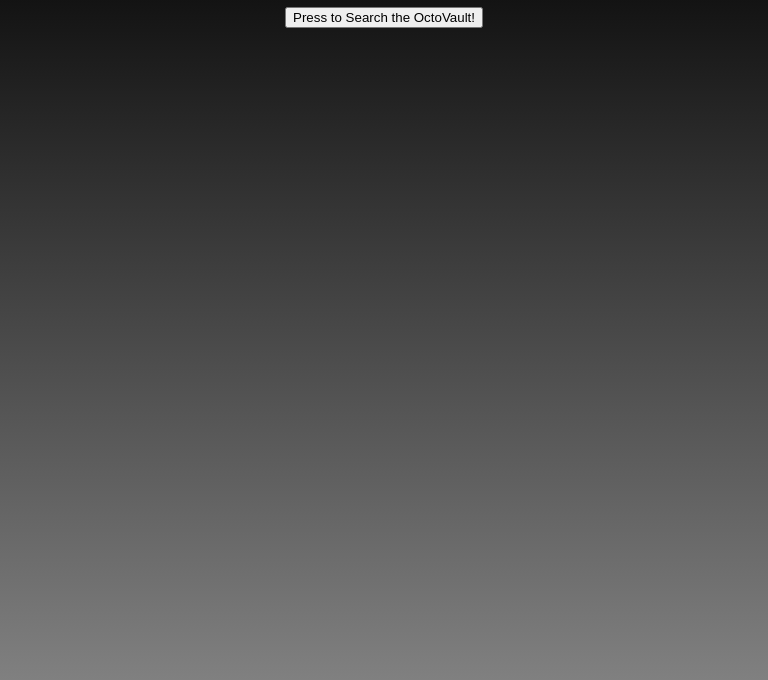
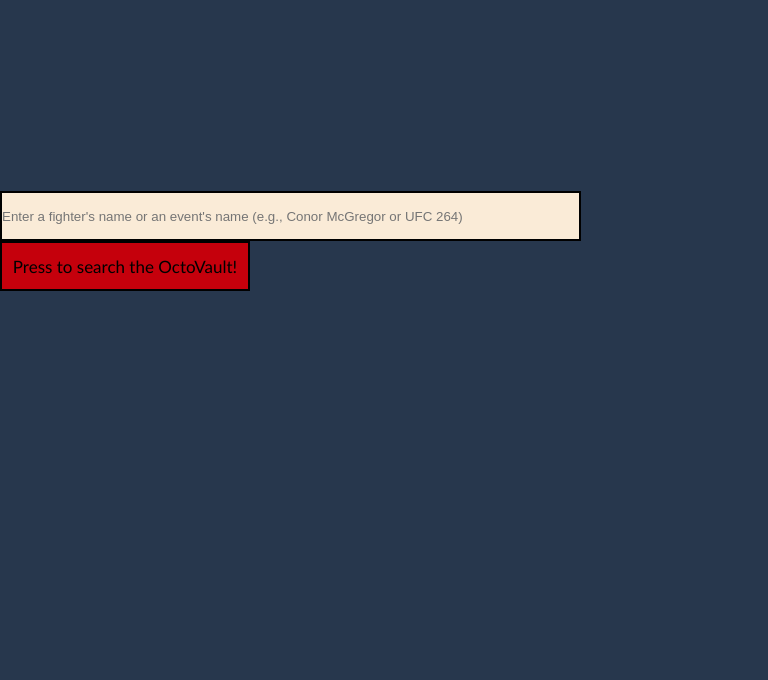
Before and after one commit to PeakyZloading/OctoVault, an Electron app: page src/index.html in a window 768 px wide. Shown: the part 120-800 px from the top of the page. Drawn offline with Linux system fonts and the light colour scheme.

Commit message:
Complete redesign of index.html and main.css

```diff
--- a/src/index.html
+++ b/src/index.html
@@ -7,20 +7,19 @@
     <link rel="stylesheet" href="main.css"/>
 </head>
 <body>
-    <div id="main">
-        <div id="title">
-            <h1>OctoVault</h1>
+
+    <main>
+        <div class="title">OctoVault</div>
+
+        <div class="input-section">
+            <form class="main-form">
+                <input type="text" id="user_input_main" name="octo_input" required minlength="1" maxlength="40" size="70" placeholder="Enter a fighter's name or an event's name (e.g., Conor McGregor or UFC 264)">
+                <input type="submit" value="Press to search the OctoVault!" id="submit-button">
+            </form>
         </div>
 
-        <div id="octoTextField">
-            <input type="text" id="userin" name="userinput" required
-            minlength="1" maxlength="40" size="70" placeholder="Enter a fighter's name or an event's name (e.g., Conor McGregor or UFC 264)">
-        </div>
-        <div id="octoButton">
-            <button type="button">
-                Press to Search the OctoVault!
-            </button>
-        </div>
-    </div>
+
+
+    </main>
 </body>
 </html>
--- a/src/main.css
+++ b/src/main.css
@@ -1,42 +1,49 @@
-body {
-  background-color: white;
+* {
+  box-sizing: border-box;
   margin: 0;
   padding: 0;
+  background-color: #27374D;
 }
 
-#main {
+.title{
+  font-size: 70px;
+  text-align: center;
+  font-family: myFirstFont;
+  color: #c5000c;
+  margin-top: 20px;
+}
+
+.input-section{
   display: flex;
   flex-direction: column;
   align-items: center;
-  justify-content: flex-start;
-  height: 100vh;
-  overflow: hidden;
-  background-image: linear-gradient(to bottom, #000000, #808080);
+  justify-content: center;
+  min-height: 65vh;
 }
 
-h1 {
-  text-align: center;
-  color: red;
-  margin: 20px 0;
-  -webkit-text-stroke: 1px white;
+#user_input_main{
+  border: 2px solid black;
+  height: 50px;
+  background-color: antiquewhite;
+  margin-right: 15px;
 }
 
-#center-container {
-  display: flex;
-  justify-content: center;
-  align-items: center;
-  margin-top: 20px;
-  flex-grow: 1;
+#submit-button{
+  border: 2px solid black;
+  background-color: #c5000c;
+  font-family: 'Trebuchet MS', 'Lucida Sans Unicode', 'Lucida Grande', 'Lucida Sans', Arial, sans-serif;
+  font-weight: 400;
+  font-size: 17px;
+  width: 250px;
+  height: 50px;
 }
 
-#userin {
-  background-color: #f2f2f2;
-  border: 1px solid #ccc;
-  padding: 10px;
-  font-size: 16px;
-  border-radius: 5px;
+#submit-button:hover{
+  opacity: 0.7;
+  transition: opacity 0.2s;
 }
 
-#octoButton {
-  margin-top: 10px;
+@font-face {
+  font-family: myFirstFont;
+  src: url(../fonts/Sternbach_Bold_Italic.otf);
 }
```
Also changed, not shown: Sternbach_Bold_Italic.otf (added).
